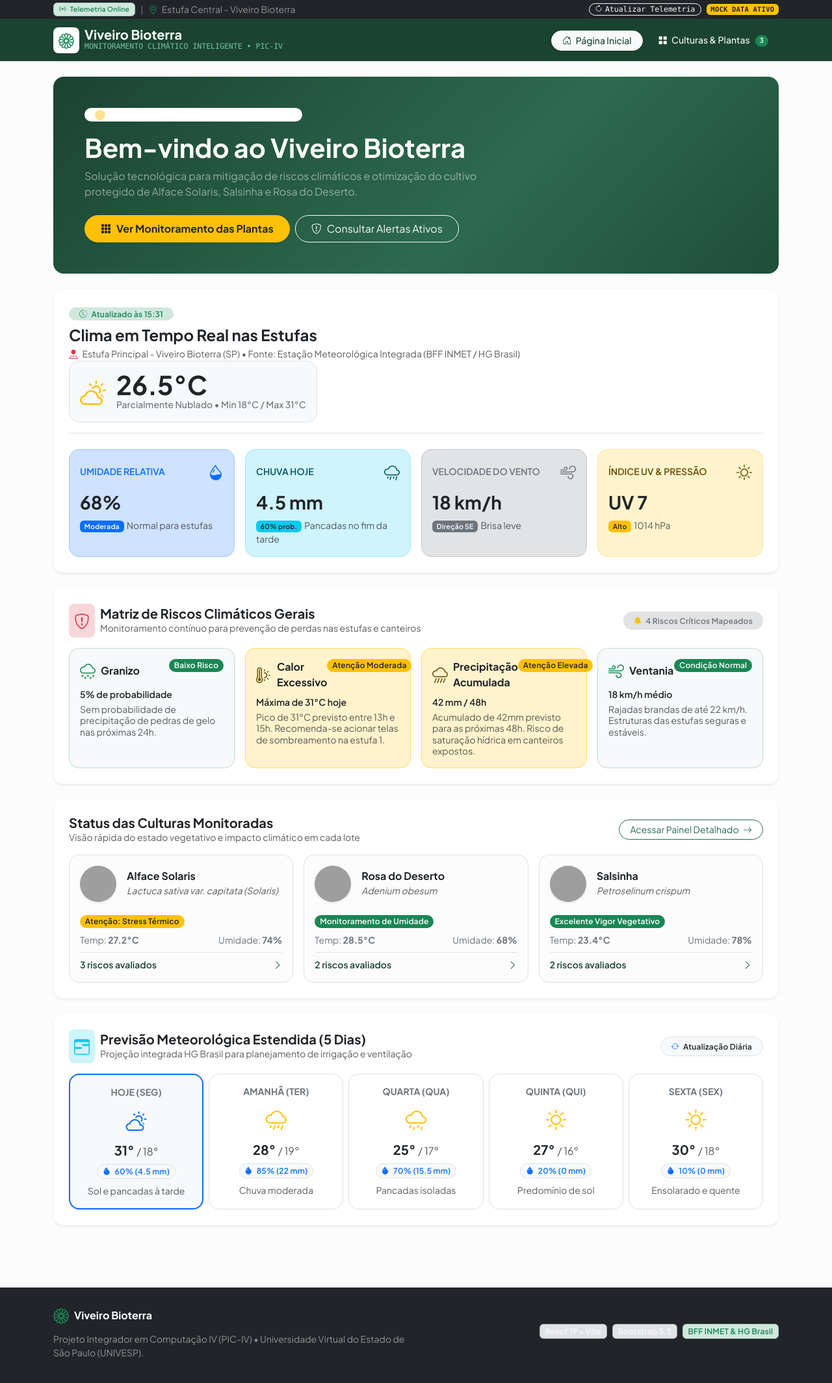
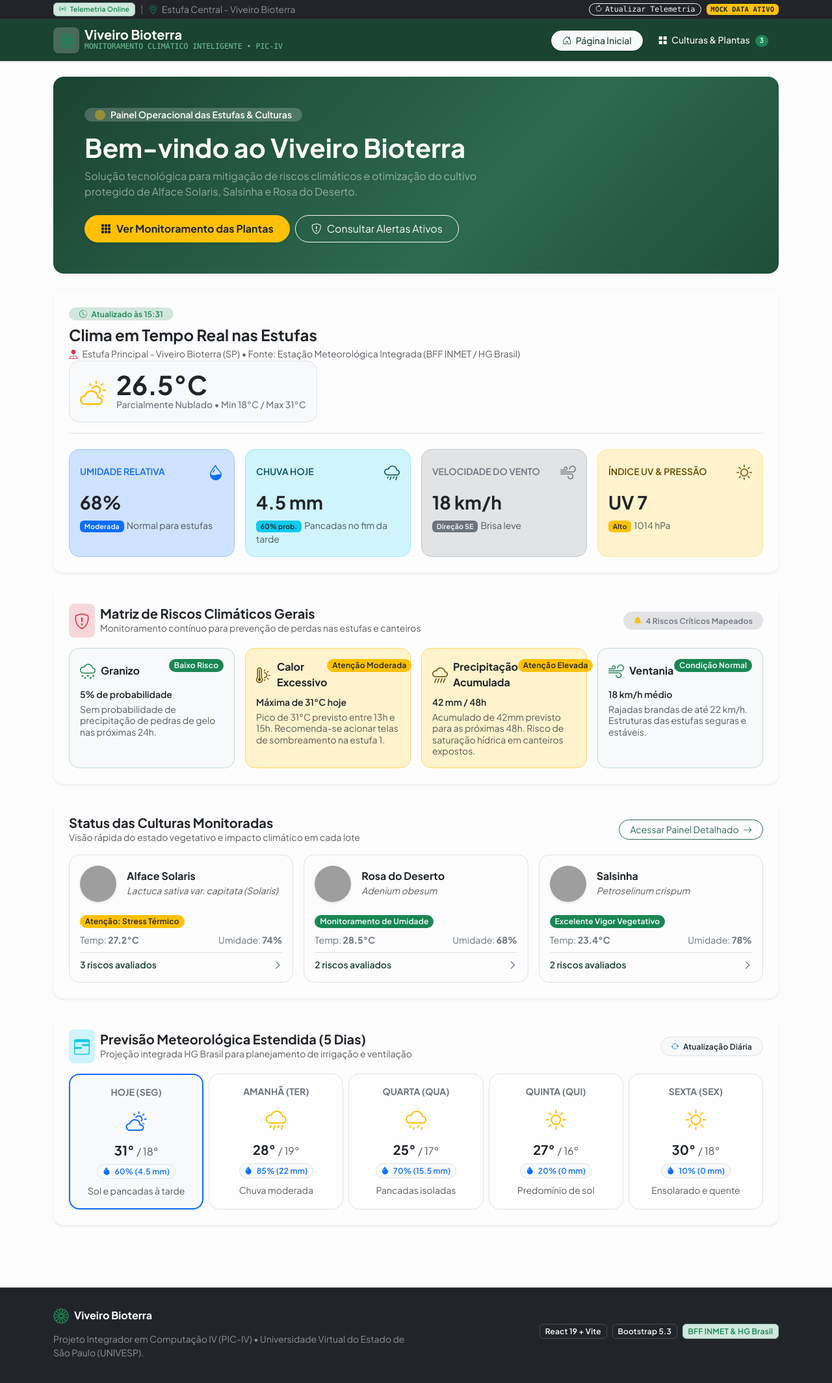
Before and after one commit to pauloadilson/PIC-IV-GRUPO-05-DRP13-frontend, a React (Vite) app: page / in a window 1280 px wide. Shown: the top 2128 px of the page at 65% size. Built offline with nearby package versions, Linux system fonts and the light colour scheme; grey boxes are pictures that could not be loaded.

Commit message:
Add background color to .bg-white class and update badge styles in Footer component.

```diff
--- a/src/App.css
+++ b/src/App.css
@@ -77,3 +77,8 @@
 ::-webkit-scrollbar-thumb:hover {
   background: #a8a8a8;
 }
+
+.bg-white {
+    --bs-bg-opacity: 0.2;
+    background-color: rgba(var(--bs-white-rgb), var(--bs-bg-opacity)) !important;
+}
--- a/src/components/Footer.jsx
+++ b/src/components/Footer.jsx
@@ -21,10 +21,10 @@ export default function Footer() {
           <div className="col-12 col-md-6 text-center text-md-end">
             <div className="d-inline-flex flex-column align-items-center align-items-md-end">
               <div className="d-flex gap-2 mb-2">
-                <span className="badge bg-secondary-subtle text-light border border-secondary border-opacity-50">
+                <span className="badge text-light border border-secondary border-opacity-50">
                   React 19 + Vite
                 </span>
-                <span className="badge bg-secondary-subtle text-light border border-secondary border-opacity-50">
+                <span className="badge text-light border border-secondary border-opacity-50">
                   Bootstrap 5.3
                 </span>
                 <span className="badge bg-success-subtle text-success border border-success-subtle">
```
